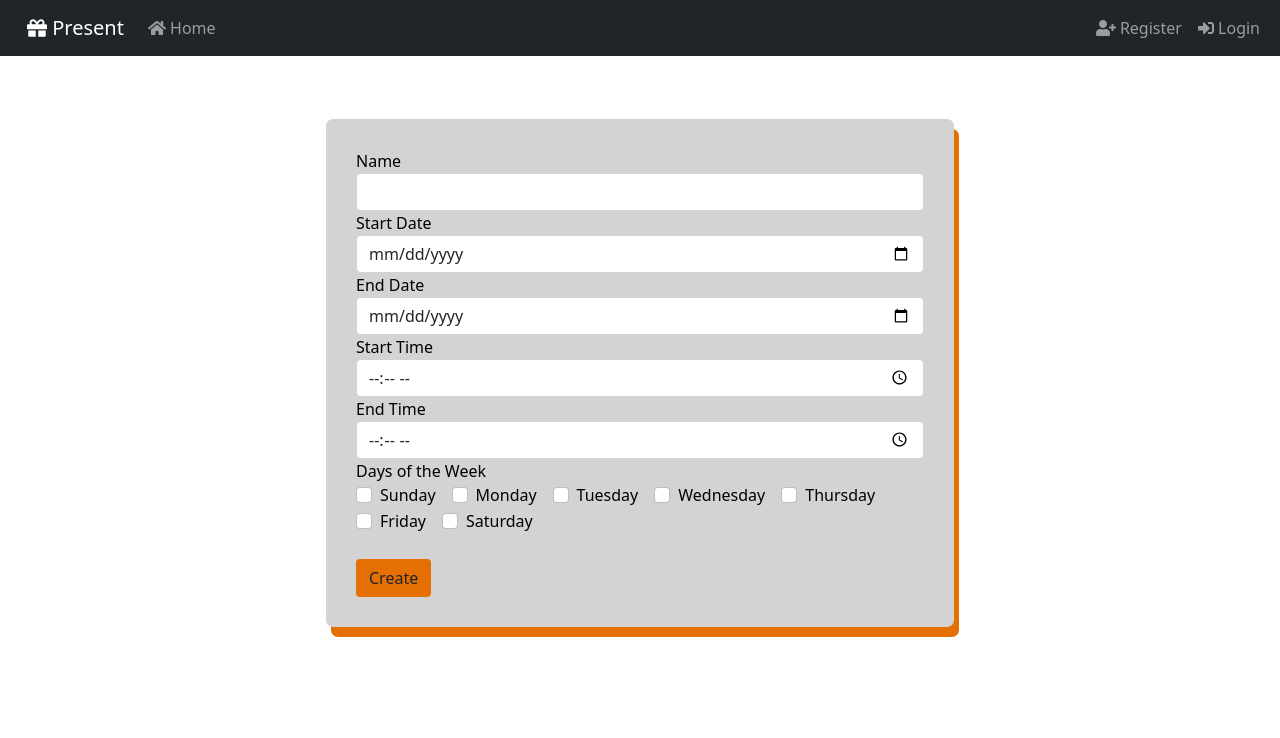
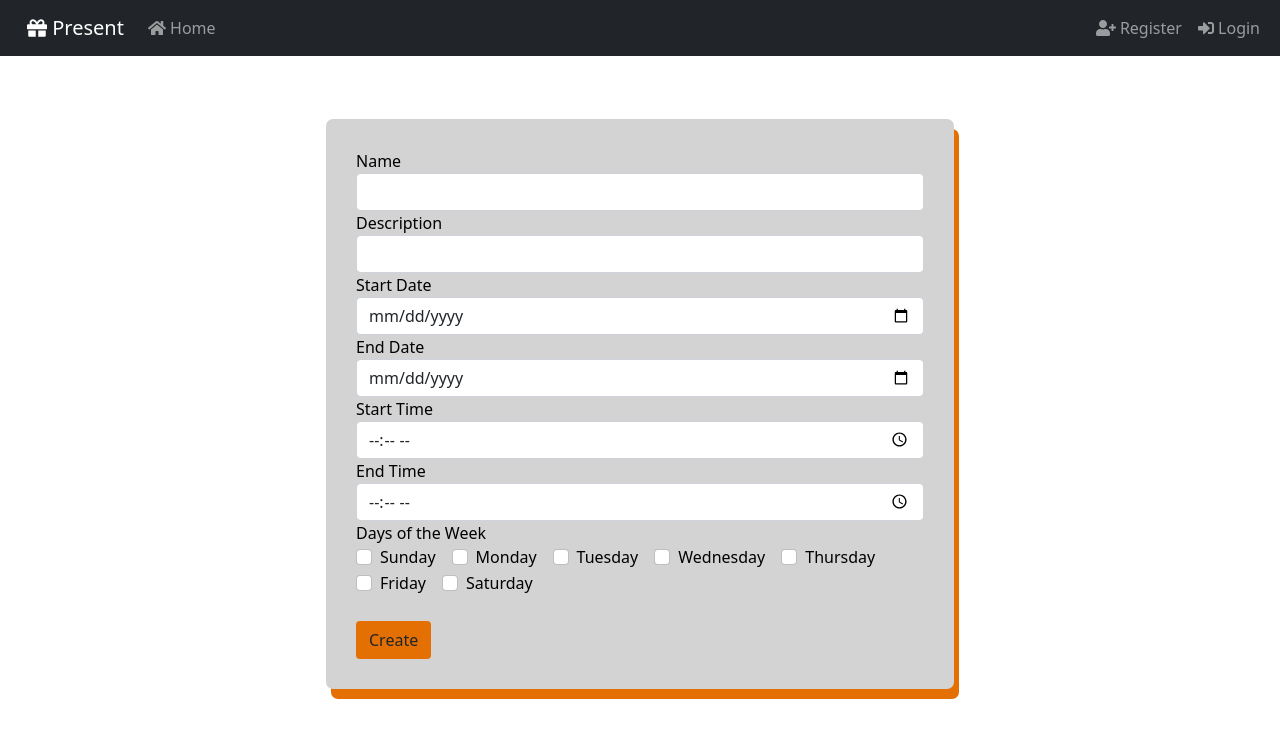
Before and after one commit to crlyhffmn/Present-Attendance-Tracker, a React (Create React App) app in the folder frontend/: page /create-class in a window 1280 px wide. Shown: the top 738 px of the page. Built offline with nearby package versions, Linux system fonts and the light colour scheme; no server answers.

Commit message:
Class Page Description

```diff
--- a/frontend/src/components/Class/index.tsx
+++ b/frontend/src/components/Class/index.tsx
@@ -18,7 +18,8 @@ function Class(props: any) {
         endTime: "",
         participants: "",
         startDate: "",
-        startTime: ""
+        startTime: "",
+        description: ""
     })
 
     const [instructor, setInstructor] = useState({
@@ -44,7 +45,17 @@ function Class(props: any) {
             <h1 style={{ textAlign: "center" }}>{course.courseName}</h1>
             <div className="row">
                 <div className="col-sm" style={{ border: "solid", borderColor: "gray", background: "lightgray" }}>
-
+                    <div className="row"><h4>{course.description}</h4></div><br />
+                    <div className="row">
+                        <div className="col-sm">
+                            <h5>Start Date: {course.startDate}</h5>
+                            <h5>End Date: {course.endDate}</h5>
+                        </div>
+                        <div className="col-sm">
+                            <h5>Start Time: {course.startTime}</h5>
+                            <h5>End Time: {course.endTime}</h5>
+                        </div>
+                    </div>
                 </div>
                 <div className="col-sm-3 ms-auto text-center" style={{ border: "solid", borderColor: "gray", background: "lightgray" }}>
                     <h2>Instructor:</h2>
--- a/frontend/src/components/CreateClass/index.tsx
+++ b/frontend/src/components/CreateClass/index.tsx
@@ -1,8 +1,10 @@
 import axios from "axios";
 import React, { useEffect, useState } from "react";
+import { useNavigate } from "react-router-dom";
 
 function CreateClass() {
 
+    const navigate = useNavigate();
     useEffect(() => {
         axios.get('http://localhost:8081/users/email/' + localStorage.getItem('currentUserEmail'))
         .then(response => {
@@ -20,6 +22,7 @@ function CreateClass() {
         startTime: '',
         endTime: '',
         instructorId: "",
+        description: "",
         // days: [] may need to implement this later
     });
 
@@ -30,6 +33,7 @@ function CreateClass() {
             .then(response => {
                 setMeeting(response.data);
                 console.log(response.data);
+                navigate('/my-account')
             })
             .catch(error => {
                 console.log(error);
@@ -59,6 +63,16 @@ function CreateClass() {
                                         className="form-control"
                                         name="courseName"
                                         value={meeting.courseName}
+                                        onChange={onChangeHandler}
+                                    />
+                                </div>
+                                <div className="form-group">
+                                    <label htmlFor="">Description</label>
+                                    <input
+                                        type="text"
+                                        className="form-control"
+                                        name="description"
+                                        value={meeting.description}
                                         onChange={onChangeHandler}
                                     />
                                 </div>
```
Also changed, not shown: 2 other files (tests, documents, lock files or other folders).
